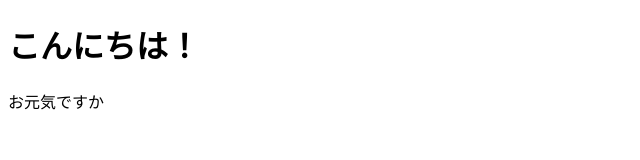
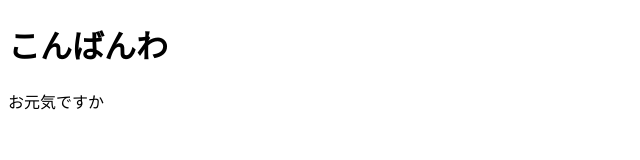
Before and after one commit to hondasan/react-study, a React (Create React App) app: page / in a window 1280 px wide. Shown: the top 160 px of the page, without its empty margins (0-640 px from the left). Built offline with nearby package versions, Linux system fonts and the light colour scheme.

Commit message:
コンポーネント

```diff
--- /dev/null
+++ b/src/App.jsx
@@ -0,0 +1,12 @@
+import React from "react";
+
+const App = () => {
+  return (
+    <>
+      <h1>こんばんわ</h1>
+      <p>お元気ですか</p>
+    </>
+  );
+};
+
+export default App;
--- a/src/index.js
+++ b/src/index.js
@@ -1,13 +1,5 @@
 import React from "react";
 import ReactDom from "react-dom";
-
-const App = () => {
-  return (
-    <React.Fragment>
-      <h1>こんにちは！</h1>
-      <p>お元気ですか</p>
-    </React.Fragment>
-  );
-};
+import App from "./App";
 
 ReactDom.render(<App />, document.getElementById("root"));
```
